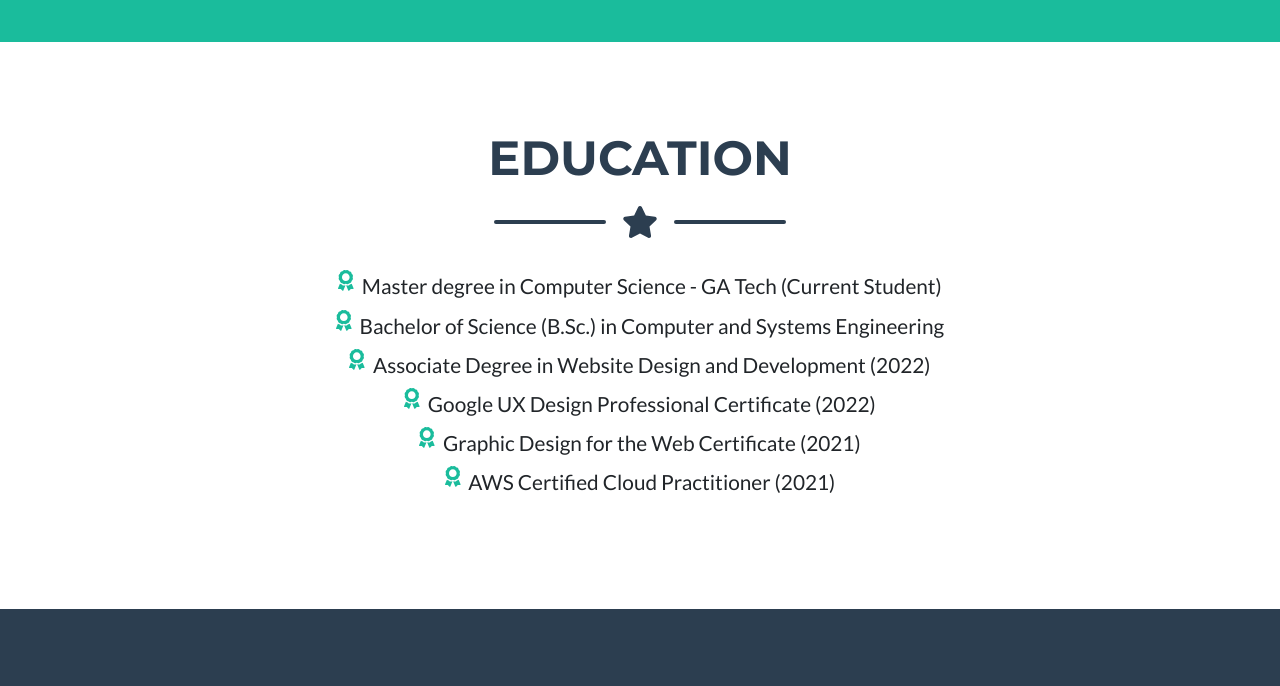
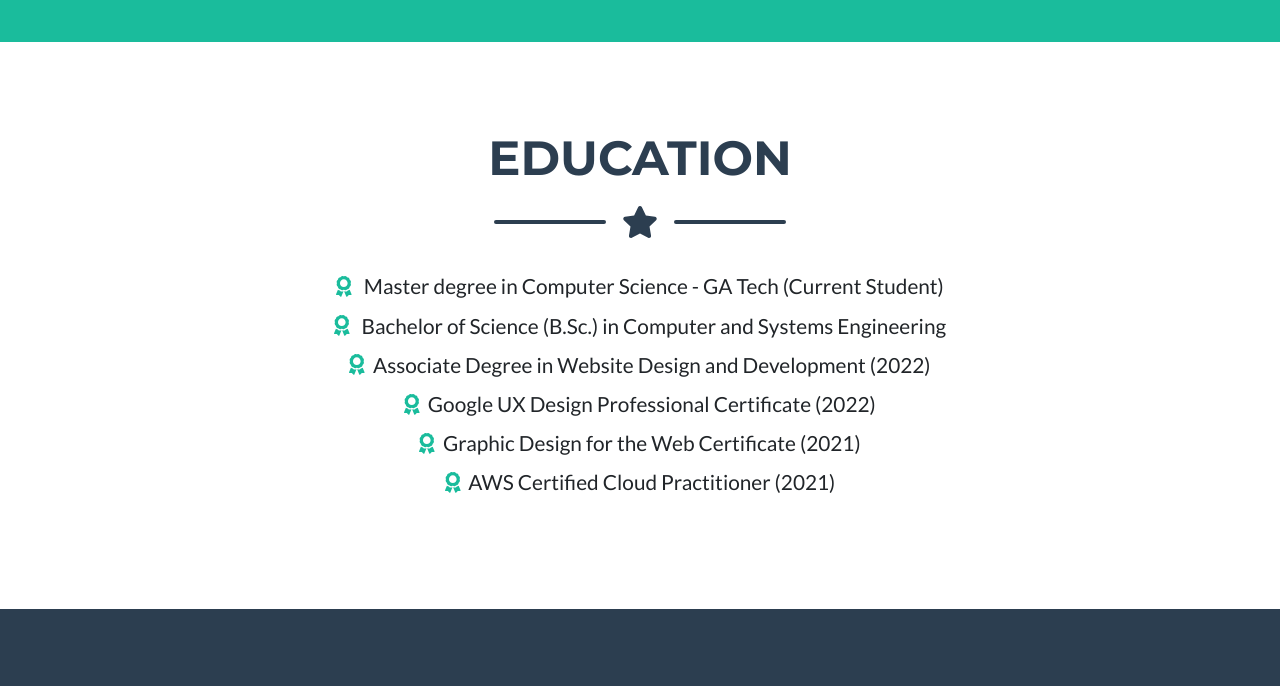
Before and after one commit to randrahim/myPortfolio, a plain HTML site: page index.html in a window 1280 px wide. Shown: the part 2080-2766 px from the top of the page. Drawn offline with nearby package versions, Linux system fonts and the light colour scheme.

Commit message:
Adjusting the padding around the education section and center the text

```diff
--- a/index.html
+++ b/index.html
@@ -177,7 +177,7 @@
         </section>
         <!-- Education Section-->
         <section class="page-section" id="education">
-            <div class="container">
+            <div class="container col-10">
                 <!-- Education Section Heading-->
                 <h2 class="page-section-heading text-center text-uppercase text-secondary mb-0">Education</h2>
                 <!-- Icon Divider-->
@@ -187,14 +187,14 @@
                     <div class="divider-custom-line"></div>
                 </div>
                     <p class="lead">
-                        <div class="lead mb-2 d-flex justify-content-center"><i class="fas fa-award text-primary"></i>
+                        <div class="lead mb-2 text-center"><i class="fas fa-award text-primary"></i>
                             &nbsp; Master degree in Computer Science - GA Tech (Current Student)</div>
-                      <div class="lead mb-2 d-flex justify-content-center"><i class="fas fa-award text-primary"></i>
+                      <div class="lead mb-2 text-center"><i class="fas fa-award text-primary"></i>
                       &nbsp; Bachelor of Science (B.Sc.) in Computer and Systems Engineering</div>
-                      <div class="lead mb-2 d-flex justify-content-center"><i class="fas fa-award text-primary"></i>&nbsp; Associate Degree in Website Design and Development (2022)</div>
-                      <div class="lead mb-2 d-flex justify-content-center"><i class="fas fa-award text-primary"></i>&nbsp; Google UX Design Professional Certificate (2022)</div>
-                      <div class="lead mb-2 d-flex justify-content-center"><i class="fas fa-award text-primary"></i>&nbsp; Graphic Design for the Web Certificate (2021)</div>
-                      <div class="lead mb-2 d-flex justify-content-center"><i class="fas fa-award text-primary"></i>&nbsp; AWS Certified Cloud Practitioner (2021)</div>
+                      <div class="lead mb-2 text-center"><i class="fas fa-award text-primary"></i>&nbsp; Associate Degree in Website Design and Development (2022)</div>
+                      <div class="lead mb-2 text-center"><i class="fas fa-award text-primary"></i>&nbsp; Google UX Design Professional Certificate (2022)</div>
+                      <div class="lead mb-2 text-center"><i class="fas fa-award text-primary"></i>&nbsp; Graphic Design for the Web Certificate (2021)</div>
+                      <div class="lead mb-2 text-center"><i class="fas fa-award text-primary"></i>&nbsp; AWS Certified Cloud Practitioner (2021)</div>
                     </p>
             </div>
         </section>
```
